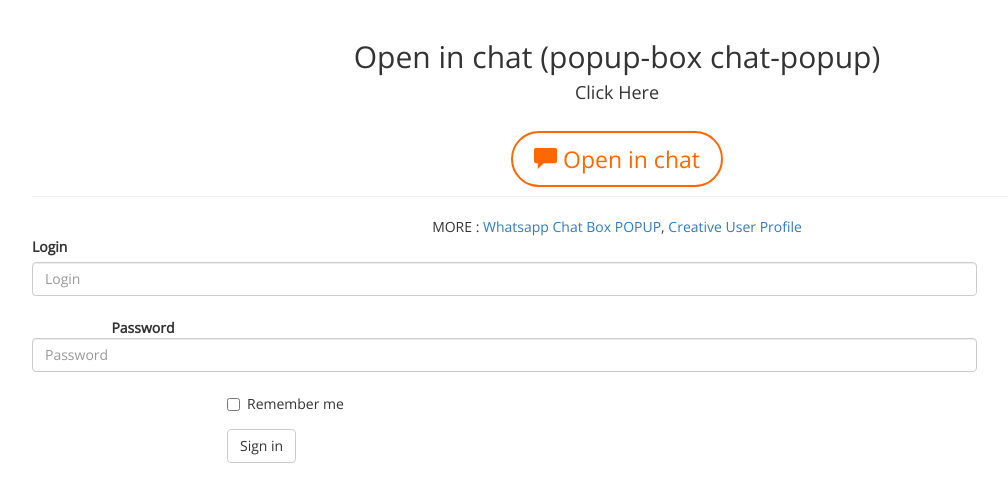
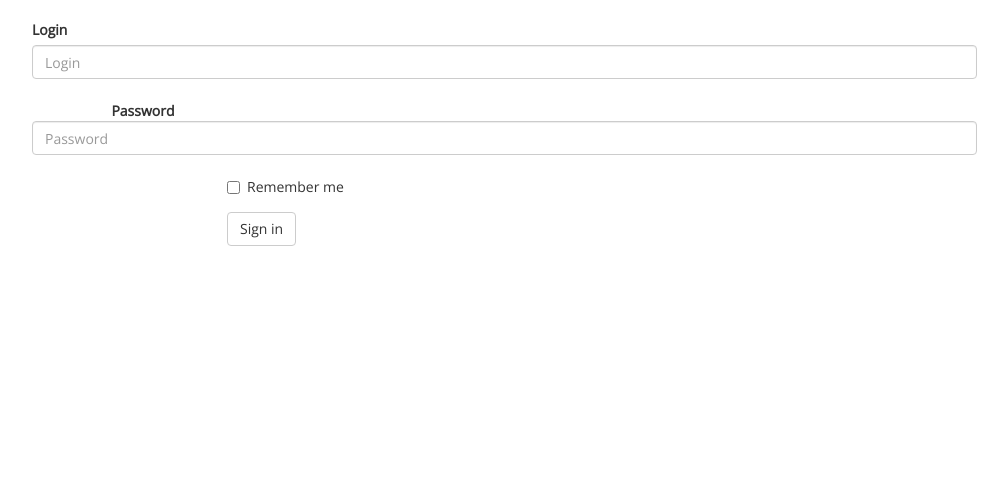
Before and after one commit to Marouane90/chantage, a PHP site: page / in a window 1280 px wide. Shown: the part 72-549 px from the top of the page, without its empty margins (38-1046 px from the left). Run offline with PHP 8.4, Linux system fonts and the light colour scheme.

Commit message:
mise en page acceuil

```diff
--- a/views/container.phtml
+++ b/views/container.phtml
@@ -1,22 +1,5 @@
-<div class="container text-center">
-	<div class="row">
-		<h2>Open in chat (popup-box chat-popup)</h2>
-        <h4>Click Here</h4>
-        <div class="round hollow text-center">
-        <a href="#" id="addClass"><span class="glyphicon glyphicon-comment"></span> Open in chat </a>
-        </div>
-
-        <hr>
-
-        MORE :
-        <a target="_blank" href="http://bootsnipp.com/snippets/33ejn">Whatsapp Chat Box POPUP</a>,
-         <a target="_blank" href="http://bootsnipp.com/snippets/z4P39"> Creative User Profile  </a>
-
-	</div>
-</div>
-
-
 <div class="popup-box chat-popup" id="qnimate">
+<h1>Login</h1>
     <div class="popup-head">
 		<div class="popup-head-left pull-left"><img src="http://bootsnipp.com/img/avatars/bcf1c0d13e5500875fdd5a7e8ad9752ee16e7462.jpg" alt="iamgurdeeposahan"> Gurdeep Osahan</div>
 		<div class="popup-head-right pull-right">
--- a/views/login.phtml
+++ b/views/login.phtml
@@ -15,6 +15,7 @@
     <input type="password" class="form-control" id="inputPassword3" name="password" placeholder="Password" >
     </div>
 </div>
+
   <div class="form-group">
     <div class="col-sm-offset-2 col-sm-10">
       <div class="checkbox">
@@ -24,6 +25,7 @@
       </div>
     </div>
   </div>
+
 <div class="form-group">
     <div class="col-sm-offset-2 col-sm-10">
       <button type="submit" class="btn btn-default">Sign in</button>
```
Lines whose indentation alone changed are shown as unchanged.
